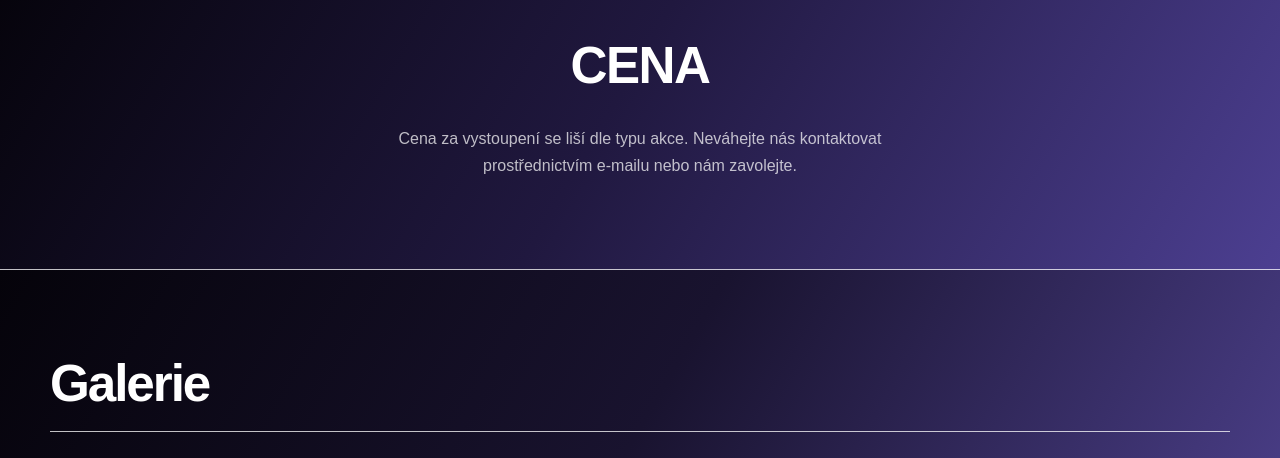
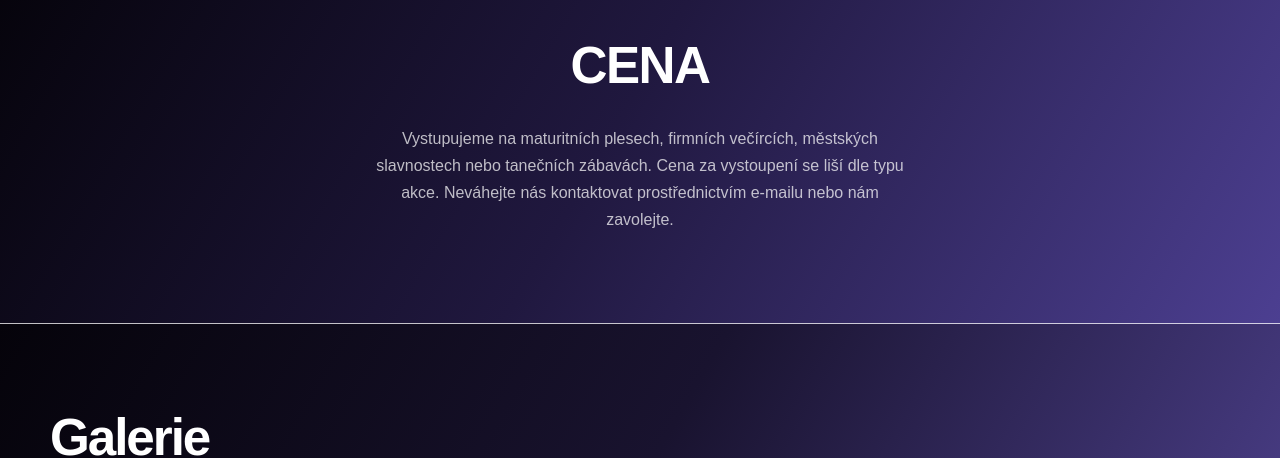
Before and after one commit to marekstoll/nouzovejstav.cz, a plain HTML site: page index.html in a window 1280 px wide. Shown: the part 2040-2498 px from the top of the page. Drawn offline with Linux system fonts and the light colour scheme.

Commit message:
Update index.html

```diff
--- a/index.html
+++ b/index.html
@@ -414,6 +414,7 @@
       <div class="wrap">
         <h2>CENA</h2>
         <p>
+          Vystupujeme na maturitních plesech, firmních večírcích, městských slavnostech nebo tanečních zábavách.
           Cena za vystoupení se liší dle typu akce. Neváhejte nás kontaktovat prostřednictvím e-mailu nebo nám zavolejte.
         </p>
       </div>
```
